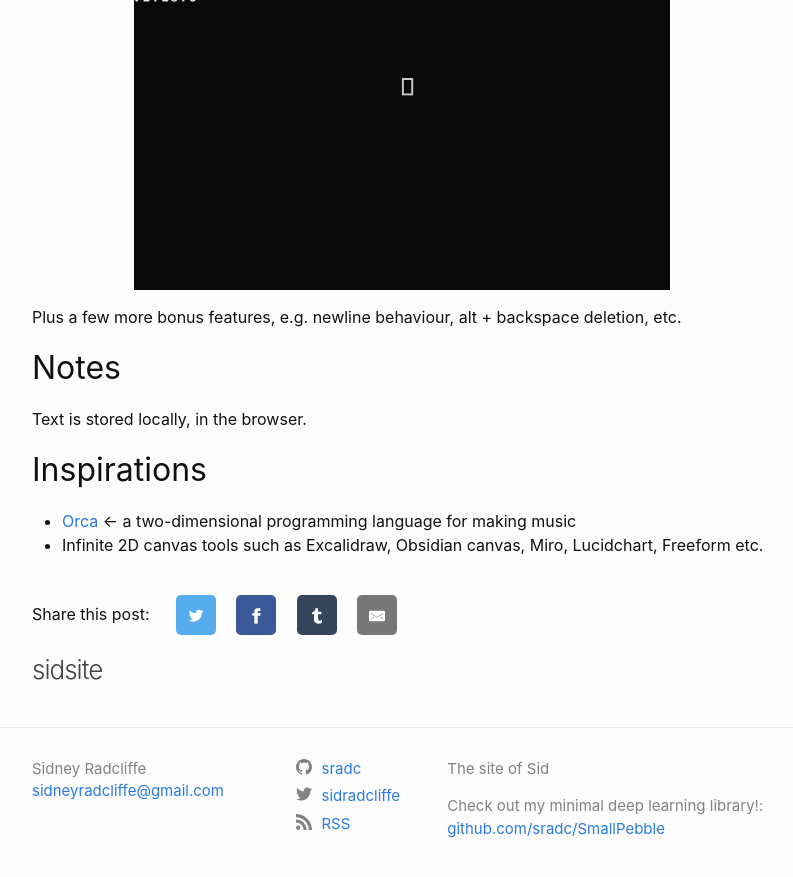
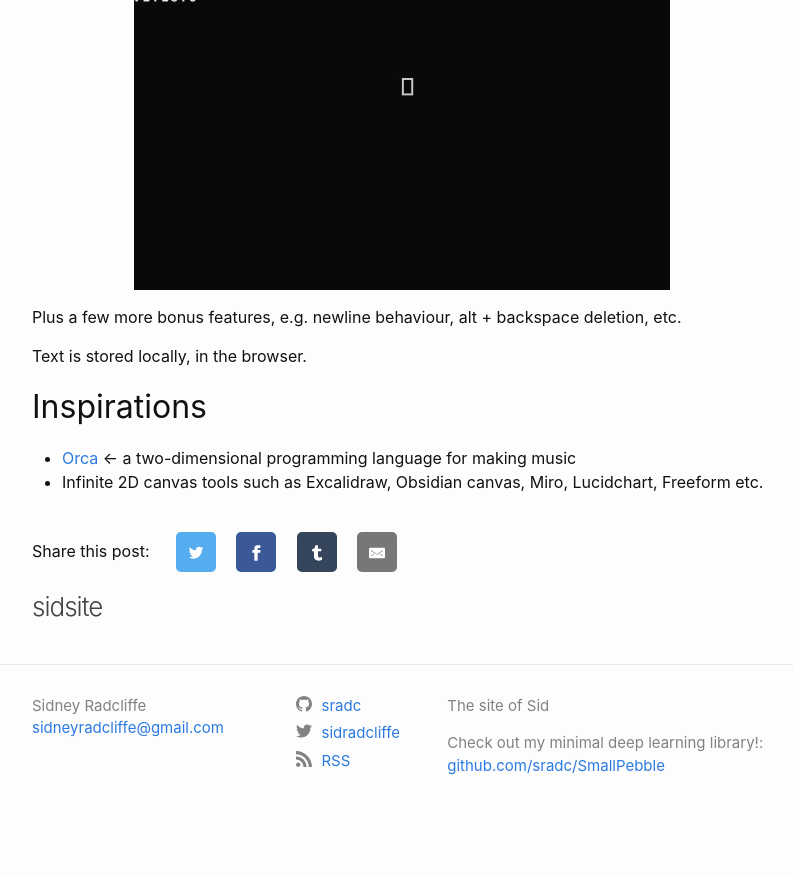
Before and after one commit to sradc/sradc.github.io, a Jekyll site: the page built from _posts/2023-11-26-gridnotes.md, in a window 1280 px wide and 900 px high, scrolled down 1200 px. Shown: the top 877 px of the window, without its empty margins (238-1031 px from the left). Built offline with Jekyll 4.4.1, drawn with Linux system fonts in a browser that asks for light colours; comment, search, counter and statistics services are not loaded; after the commit the page ends 2037 px from its top, so only the background shows below that.

Commit message:
removed unnecessary "notes" heading with just 1 sentence beneath it

```diff
--- a/_posts/2023-11-26-gridnotes.md
+++ b/_posts/2023-11-26-gridnotes.md
@@ -44,8 +44,6 @@ Opening links.
 
 Plus a few more bonus features, e.g. newline behaviour, alt + backspace deletion, etc.
 
-## Notes
-
 Text is stored locally, in the browser.
 
 ## Inspirations
```
